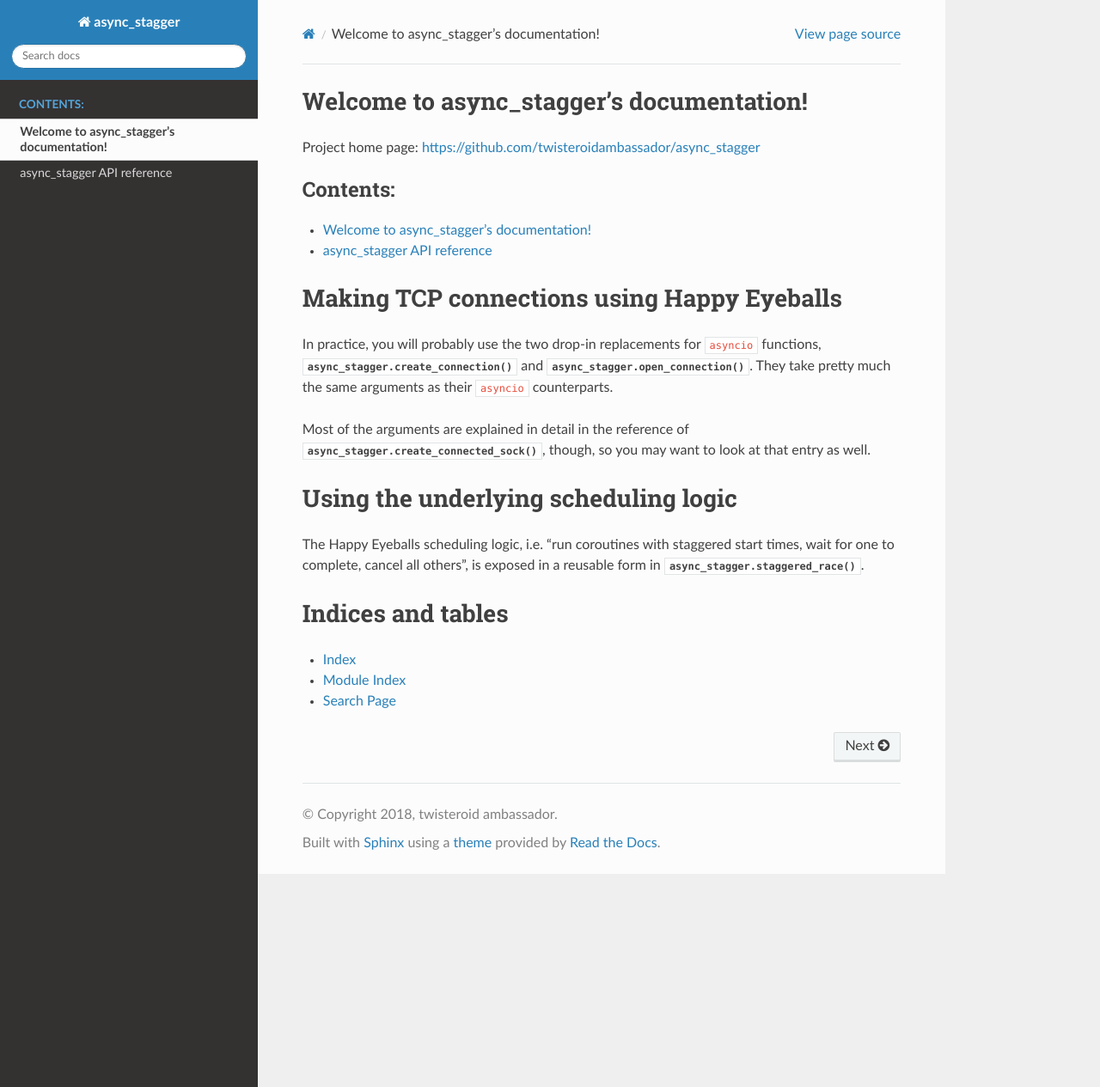
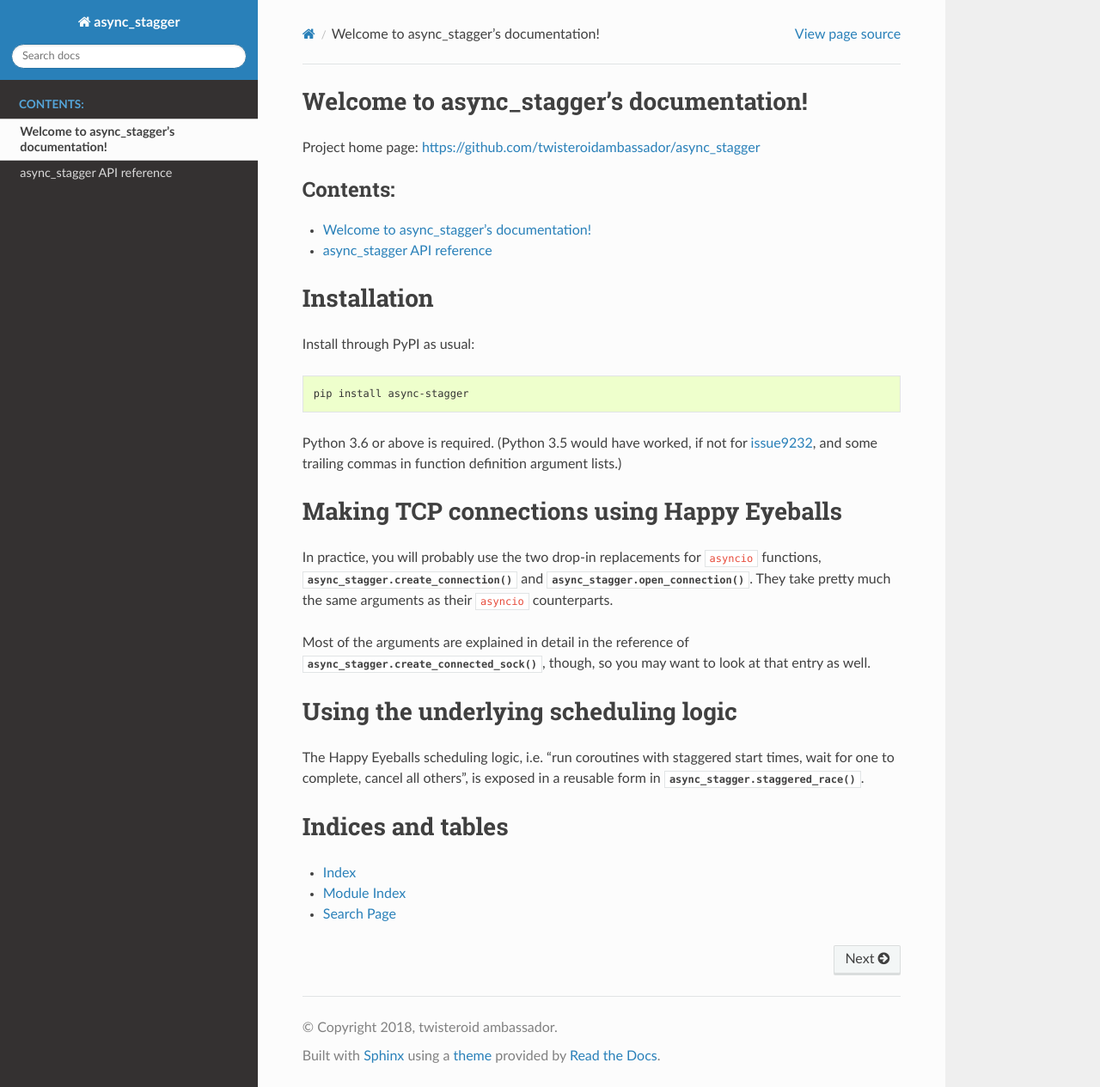
Before and after one commit to twisteroidambassador/async_stagger, a Sphinx documentation site: the page built from docs/index.rst, in a window 1280 px wide and 1265 px high. Shown: the whole window at 86% size. Built offline with Sphinx 7.4.7 and the Read the Docs theme 2.0.0, drawn with Linux system fonts in a browser that asks for light colours.

```diff
--- a/docs/index.rst
+++ b/docs/index.rst
@@ -14,6 +14,21 @@ Project home page: https://github.com/twisteroidambassador/async_stagger
 
    self
    reference
+
+
+Installation
+============
+
+Install through PyPI as usual:
+
+.. code-block:: console
+
+   pip install async-stagger
+
+Python 3.6 or above is required. (Python 3.5 would have worked, if not for
+issue9232_, and some trailing commas in function definition argument lists.)
+
+.. _issue9232: https://bugs.python.org/issue9232
 
 
 Making TCP connections using Happy Eyeballs
--- a/setup.py
+++ b/setup.py
@@ -5,7 +5,7 @@ with open('README.rst', 'rt') as readme_file:
 
 setup(
     name='async_stagger',
-    version='0.1.0',
+    version='0.1.1',
     description='Happy eyeballs and underlying scheduling algorithm in asyncio',
     long_description=long_description,
     long_description_content_type='text/x-rst',
@@ -26,5 +26,5 @@ setup(
         'Documentation': 'http://async_stagger.readthedocs.io',
     },
     packages=find_packages(),
-    python_requires='>=3.5',
+    python_requires='>=3.6',
 )
```
Also changed, not shown: README.rst (+6 -3 lines).
